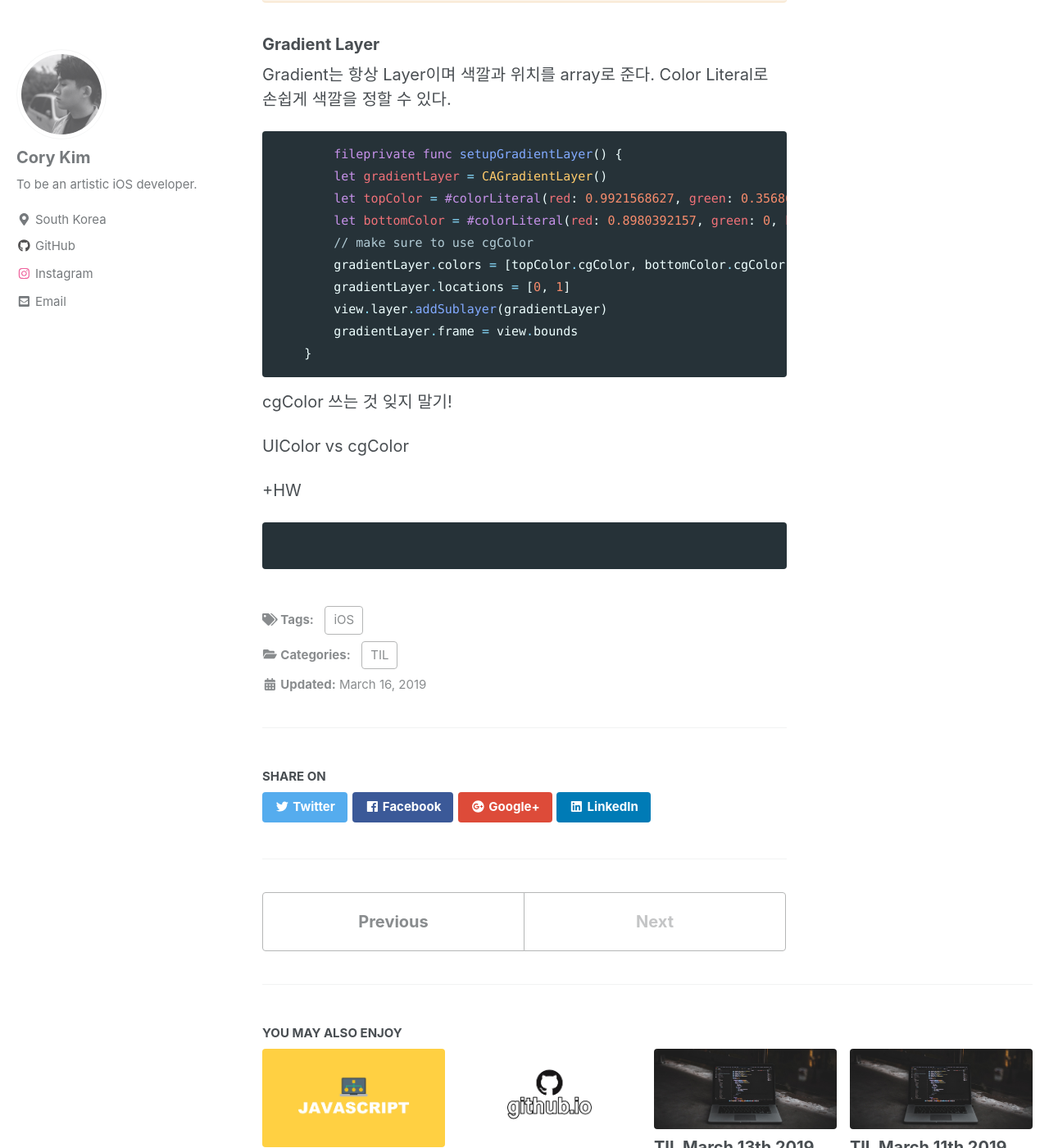
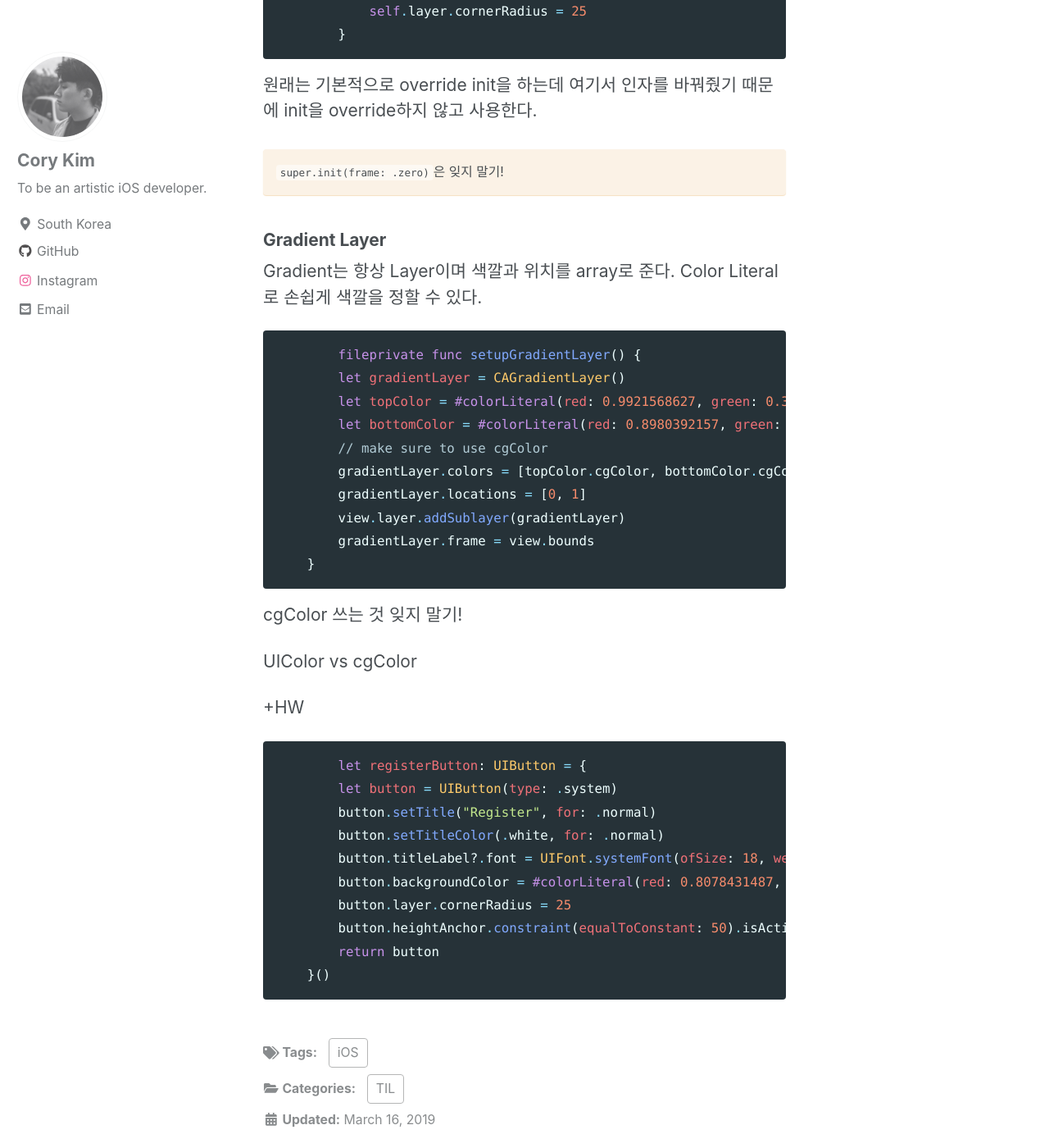
Before and after one commit to corykim0829/corykim0829.github.io, a Jekyll site: the page built from _posts/2019-03-16-TIL-Mar-16th-2019.md, in a window 1280 px wide and 1400 px high, scrolled down 4725 px. Shown: the whole window at 82% size. Built offline with Jekyll 4.4.1, drawn with Linux system fonts in a browser that asks for light colours; cached includes are drawn as plain includes.

Commit message:
change docs font-size

````diff
--- a/_posts/2019-03-16-TIL-Mar-16th-2019.md
+++ b/_posts/2019-03-16-TIL-Mar-16th-2019.md
@@ -204,8 +204,6 @@
     }
 ```
 
-
-
 cgColor 쓰는 것 잊지 말기!
 
 UIColor vs cgColor
@@ -214,6 +212,15 @@
 
 +HW
 
+```swift
+	let registerButton: UIButton = {
+        let button = UIButton(type: .system)
+        button.setTitle("Register", for: .normal)
+        button.setTitleColor(.white, for: .normal)
+        button.titleLabel?.font = UIFont.systemFont(ofSize: 18, weight: .bold)
+        button.backgroundColor = #colorLiteral(red: 0.8078431487, green: 0.02745098062, blue: 0.3333333433, alpha: 1)
+        button.layer.cornerRadius = 25
+        button.heightAnchor.constraint(equalToConstant: 50).isActive = true
+        return button
+    }()
 ```
-
-```
--- a/_sass/minimal-mistakes/_reset.scss
+++ b/_sass/minimal-mistakes/_reset.scss
@@ -11,15 +11,15 @@
   font-size: 15px;
 
   @include breakpoint($medium) {
-    font-size: 16px;
+    font-size: 17px;
   }
 
   @include breakpoint($large) {
-    font-size: 18px;
+    font-size: 19px;
   }
 
   @include breakpoint($x-large) {
-    font-size: 20px;
+    font-size: 21px;
   }
 
   -webkit-text-size-adjust: 100%;
--- a/_sass/minimal-mistakes/_variables.scss
+++ b/_sass/minimal-mistakes/_variables.scss
@@ -6,7 +6,7 @@
    Typography
    ========================================================================== */
 
-$doc-font-size: 14 !default;
+$doc-font-size: 15 !default;
 
 /* paragraph indention */
 $paragraph-indent: false !default; // true, false (default)
````
